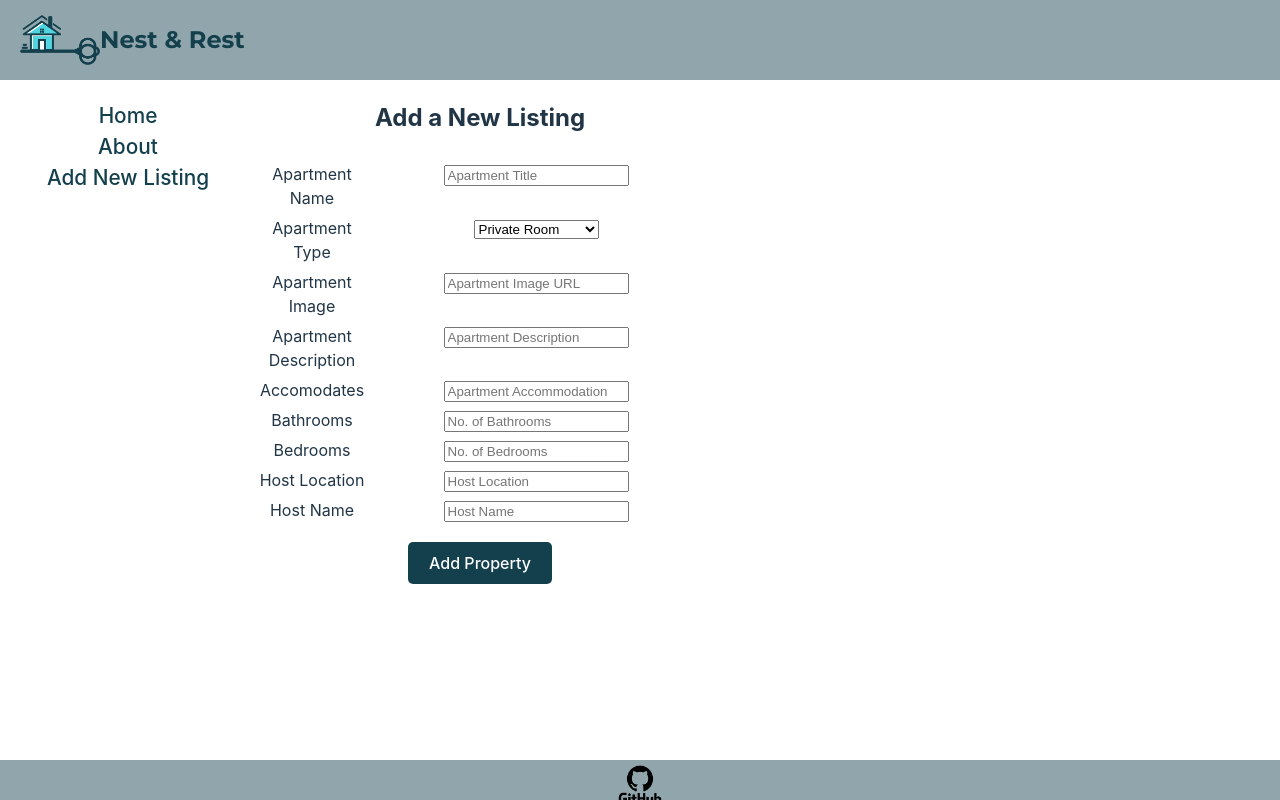
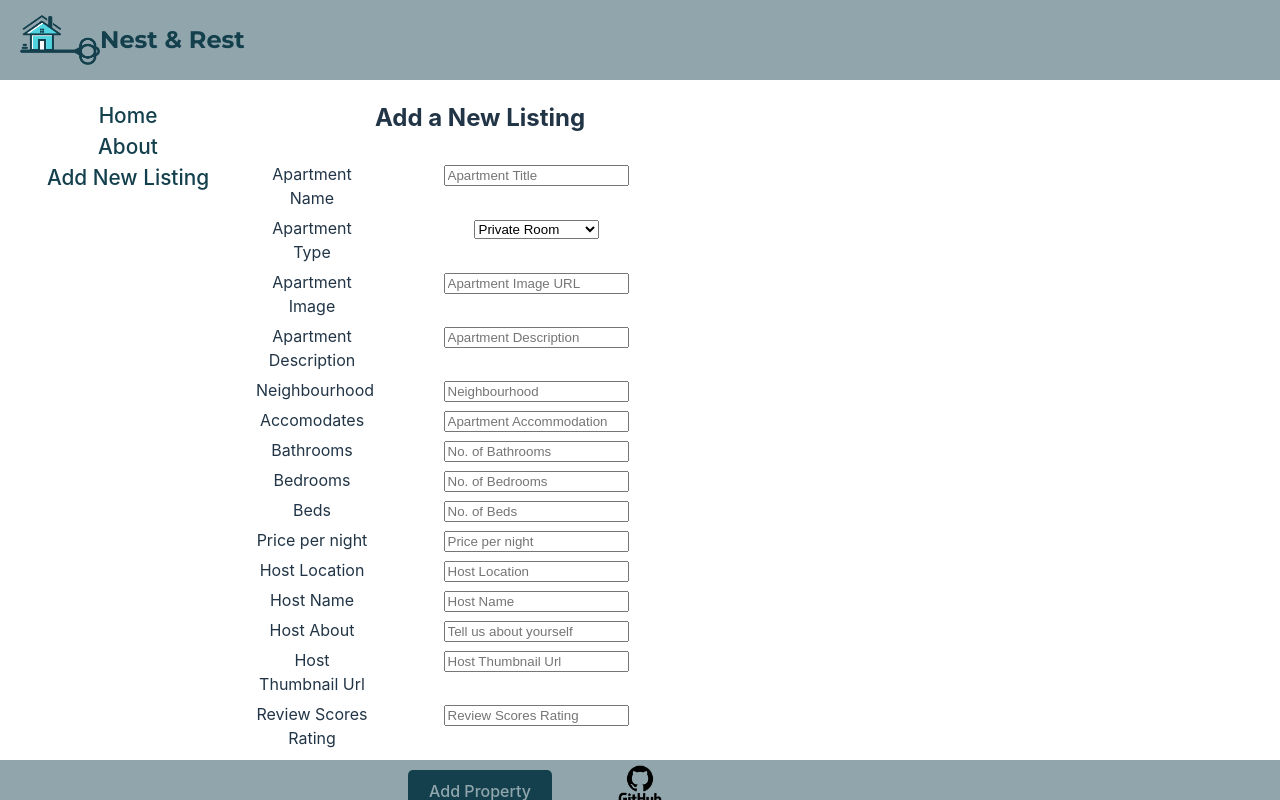
Before and after one commit to nehais/apartment-rental, a React (Vite) app: page /addNewListing in a window 1280 px wide. Built offline with nearby package versions, Linux system fonts and the light colour scheme.

Commit message:
Add new fields in AddNewListing

```diff
--- a/src/components/AddNewListing.jsx
+++ b/src/components/AddNewListing.jsx
@@ -1,25 +1,37 @@
 import React from "react";
 import { useState } from "react";
-
 const AddNewListing = () => {
-  const [picture_Url, setPicture_Url] = useState("");
+  const [picture_url, setPicture_url] = useState("");
   const [name, setName] = useState("");
-  const [host_Location, setHost_Location] = useState("");
-  const [host_Name, setHost_Name] = useState("");
+  const [host_location, setHost_location] = useState("");
+  const [host_name, setHost_name] = useState("");
   const [description, setDescription] = useState("");
-  const [property_Type, setProperty_Type] = useState("");
+  const [property_type, setProperty_type] = useState("");
   const [accommodates, setAccomodates] = useState("");
   const [bathrooms, setBathrooms] = useState("");
   const [bedrooms, setBedrooms] = useState("");
-  const handlePicture_Url = (e) => setPicture_Url(e.target.value);
+  const [beds, setBeds] = useState("");
+  const [neighbourhood, setNeighbourhood] = useState("");
+  const [price, setPrice] = useState("");
+  const [review_scores_rating, setReview_scores_rating] = useState("");
+  const [host_thumbnail_url, setHost_thumbnail_url] = useState("");
+  const [host_about, setHost_about] = useState("");
+  const handlePicture_url = (e) => setPicture_url(e.target.value);
   const handleName = (e) => setName(e.target.value);
-  const handleHost_Location = (e) => setHost_Location(e.target.value);
-  const handleHost_Name = (e) => setHost_Name(e.target.value);
+  const handleHost_location = (e) => setHost_location(e.target.value);
+  const handleHost_name = (e) => setHost_name(e.target.value);
   const handleDescription = (e) => setDescription(e.target.value);
-  const handleProperty_Type = (e) => setProperty_type(e.target.value);
+  const handleProperty_type = (e) => setProperty_type(e.target.value);
   const handleAccommodates = (e) => setAccomodates(e.target.value);
   const handleBathrooms = (e) => setBathrooms(e.target.value);
   const handleBedrooms = (e) => setBedrooms(e.target.value);
+  const handleBeds = (e) => setBeds(e.target.value);
+  const handleNeighbourhood = (e) => setNeighbourhood(e.target.value);
+  const handlePrice = (e) => setPrice(e.target.value);
+  const handleReview_scores_rating = (e) =>
+    setReview_scores_rating(e.target.value);
+  const handleHost_thumbnail_url = (e) => setHost_thumbnail_url(e.target.value);
+  const handleHost_about = (e) => setHost_about(e.target.value);
   return (
     <div className="add-list-area">
       <form className="AddListing">
@@ -40,40 +52,37 @@ const AddNewListing = () => {
               />
             </div>
           </div>
-
           <div className="row">
             <div className="col-25">
-              <label for="property_Type">Apartment Type</label>
+              <label for="property_type">Apartment Type</label>
             </div>
             <div className="col-75">
               <select
-                id="property_Type"
-                name="property_Type"
-                value={property_Type}
-                onChange={handleProperty_Type}
+                id="property_type"
+                name="property_type"
+                value={property_type}
+                onChange={handleProperty_type}
               >
                 <option value="Private Room">Private Room</option>
                 <option value="Whole Apartment">Whole Apartment</option>
               </select>
             </div>
           </div>
-
           <div className="row">
             <div className="col-25">
-              <label for="picture_Url">Apartment Image</label>
+              <label for="picture_url">Apartment Image</label>
             </div>
             <div className="col-75">
               <input
                 type="text"
-                id="picture_Url"
-                name="picture_Url"
+                id="picture_url"
+                name="picture_url"
                 placeholder="Apartment Image URL"
-                value={picture_Url}
-                onChange={handlePicture_Url}
+                value={picture_url}
+                onChange={handlePicture_url}
               />
             </div>
           </div>
-
           <div className="row">
             <div className="col-25">
               <label for="description">Apartment Description</label>
@@ -89,7 +98,21 @@ const AddNewListing = () => {
               />
             </div>
           </div>
-
+          <div className="row">
+            <div className="col-25">
+              <label for="neighbourhood">Neighbourhood</label>
+            </div>
+            <div className="col-75">
+              <input
+                type="text"
+                id="neighbourhood"
+                name="neighbourhood"
+                placeholder="Neighbourhood"
+                value={neighbourhood}
+                onChange={handleNeighbourhood}
+              />
+            </div>
+          </div>
           <div className="row">
             <div className="col-25">
               <label for="accommodates">Accomodates</label>
@@ -105,7 +128,6 @@ const AddNewListing = () => {
               />
             </div>
           </div>
-
           <div className="row">
             <div className="col-25">
               <label for="bathrooms">Bathrooms</label>
@@ -121,7 +143,6 @@ const AddNewListing = () => {
               />
             </div>
           </div>
-
           <div className="row">
             <div className="col-25">
               <label for="bedrooms">Bedrooms</label>
@@ -137,39 +158,111 @@ const AddNewListing = () => {
               />
             </div>
           </div>
-
           <div className="row">
             <div className="col-25">
-              <label for="host_Location">Host Location</label>
+              <label for="beds">Beds</label>
+            </div>
+            <div className="col-75">
+              <input
+                type="number"
+                id="beds"
+                name="beds"
+                placeholder="No. of Beds"
+                value={beds}
+                onChange={handleBeds}
+              />
+            </div>
+          </div>
+          <div className="row">
+            <div className="col-25">
+              <label for="price">Price per night</label>
+            </div>
+            <div className="col-75">
+              <input
+                type="number"
+                id="price"
+                name="price"
+                placeholder="Price per night"
+                value={price}
+                onChange={handlePrice}
+              />
+            </div>
+          </div>
+          <div className="row">
+            <div className="col-25">
+              <label for="host_location">Host Location</label>
             </div>
             <div className="col-75">
               <input
                 type="text"
-                id="host_Location"
-                name="host_Location"
+                id="host_location"
+                name="host_location"
                 placeholder="Host Location"
-                value={host_Location}
-                onChange={handleHost_Location}
+                value={host_location}
+                onChange={handleHost_location}
               />
             </div>
           </div>
-
           <div className="row">
             <div className="col-25">
-              <label for="host_Name">Host Name</label>
+              <label for="host_name">Host Name</label>
             </div>
             <div className="col-75">
               <input
                 type="text"
-                id="host_Name"
-                name="host_Name"
+                id="host_name"
+                name="host_name"
                 placeholder="Host Name"
-                value={host_Name}
-                onChange={handleHost_Name}
+                value={host_name}
+                onChange={handleHost_name}
               />
             </div>
           </div>
-
+          <div className="row">
+            <div className="col-25">
+              <label for="host_about">Host About</label>
+            </div>
+            <div className="col-75">
+              <input
+                type="text"
+                id="host_about"
+                name="host_about"
+                placeholder="Tell us about yourself"
+                value={host_about}
+                onChange={handleHost_about}
+              />
+            </div>
+          </div>
+          <div className="row">
+            <div className="col-25">
+              <label for="host_thumbnail_url">Host Thumbnail Url</label>
+            </div>
+            <div className="col-75">
+              <input
+                type="text"
+                id="host_thumbnail_url"
+                name="host_thumbnail_url"
+                placeholder="Host Thumbnail Url"
+                value={host_thumbnail_url}
+                onChange={handleHost_thumbnail_url}
+              />
+            </div>
+          </div>
+          <div className="row">
+            <div className="col-25">
+              <label for="review_scores_rating">Review Scores Rating</label>
+            </div>
+            <div className="col-75">
+              <input
+                type="text"
+                id="review_scores_rating"
+                name="review_scores_rating"
+                placeholder="Review Scores Rating"
+                value={review_scores_rating}
+                onChange={handleReview_scores_rating}
+              />
+            </div>
+          </div>
           <button type="submit" className="add-property-button">
             Add Property
           </button>
@@ -178,5 +271,4 @@ const AddNewListing = () => {
     </div>
   );
 };
-
 export default AddNewListing;
```
